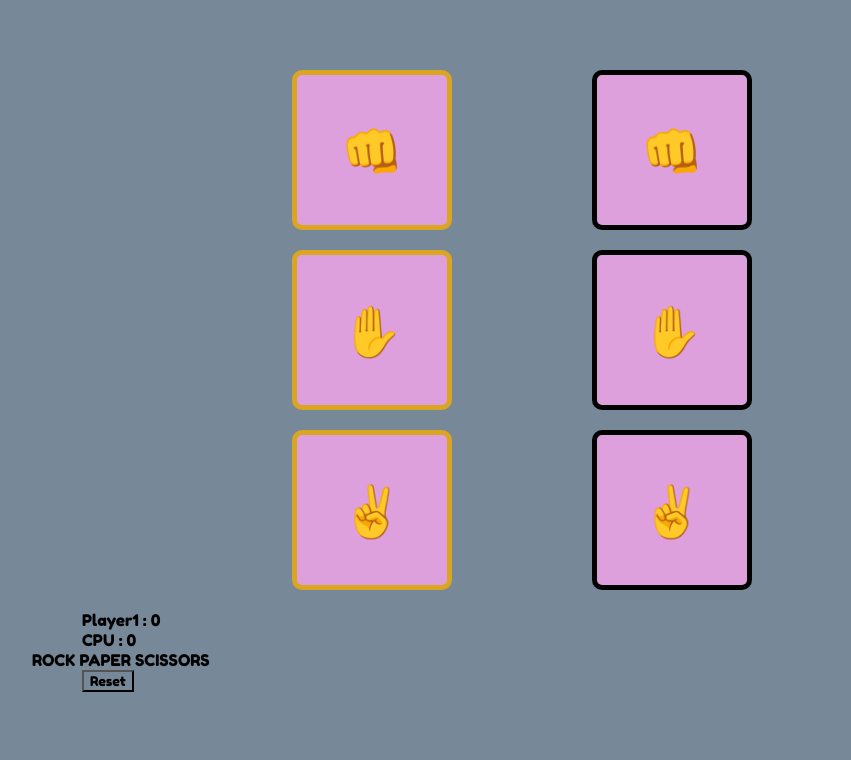
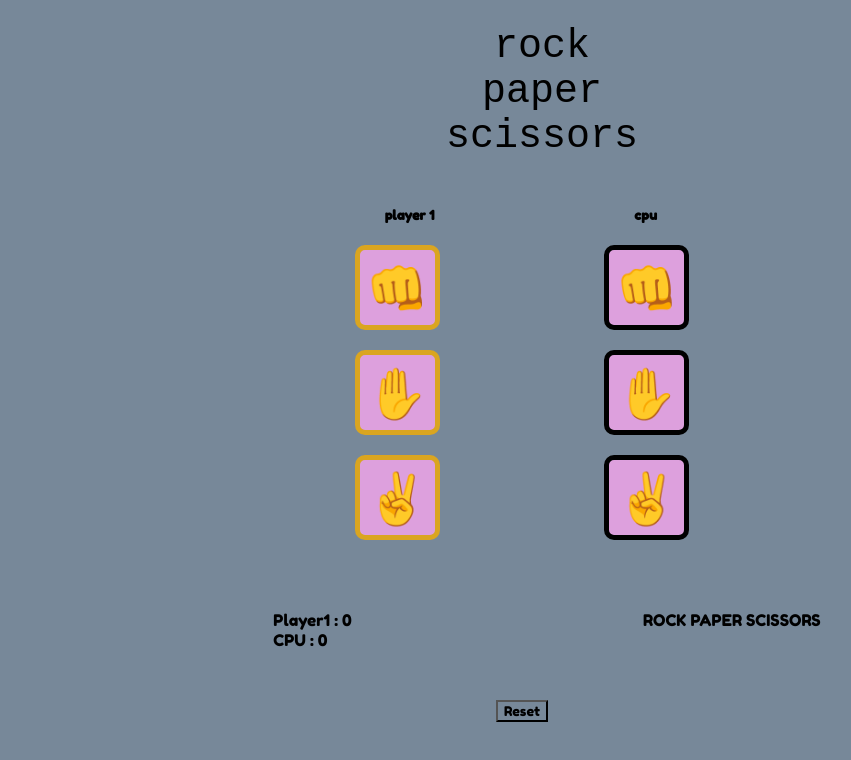
Before and after one commit to darylharkin/rockpaperscissors, a plain HTML site: page index.html in a window 1280 px wide. Shown: the whole page, without its empty margins (118-969 px from the left). Drawn offline with Linux system fonts and the light colour scheme.

Commit message:
some formatting

```diff
--- a/index.html
+++ b/index.html
@@ -11,18 +11,28 @@
     <title>Rock-v-Paper-v-Scissors</title>
 </head>
 <body>
+    <div class="title">
+        <ul>
+            <li>rock</li>
+            <li>paper</li>
+            <li>scissors</li>
+        </ul>
+    </div>
     <div class="container">
         <div class = "playerButtons">
+            <h5>player 1</h5>
             <div id = "div" class="rock">👊</div>
             <div id = "div" class="paper">✋</div>
             <div id = "div" class="scissors">✌️</div>
         </div>
         <div class="cpuButtons">
+            <h5>cpu</h5>
             <div id = "cpuRock">👊</div>
             <div id = "cpuPaper">✋</div>
             <div id = "cpuScissors">✌️</div>
         </div>
     </div>
+    <div class="hud">
         <div class="scoreboardContainer">
             <div id="scoreboardPlayer">Player1 : 0</div>
             <div id="scoreboardCpu">CPU : 0</div>
@@ -30,6 +40,7 @@
         <div id="bmContainer">
             ROCK PAPER SCISSORS
         </div>
+    </div>
         <div class="resetContainer">
             <button id="reset">Reset</button>
         </div>
--- a/styles.css
+++ b/styles.css
@@ -5,17 +5,32 @@
     font-family: 'Fredoka One', cursive;
 }
 
+.title ul {
+    list-style: none;
+}
+
+.title li {
+    font-family: monospace;
+    font-size: 40px;
+}
+
+.title {
+    display: flex;
+    justify-content: center;
+    text-align: center;
+}
+
 .container {
     display: flex;
     justify-content:center;
-    margin-top: 50px;
+    margin-top: 10px;
 }
 
 .playerButtons #div {
     display: flex;
     font-size: 50px;
-    height: 150px;
-    width: 150px;
+    height: 75px;
+    width: 75px;
     background-color: plum;
     border: goldenrod solid 5px;
     border-radius: 10px;
@@ -25,11 +40,28 @@
     margin: 20px;
 }
 
+
+.playerButtons :hover {
+    cursor: pointer;
+}
+
+.playerButtons h5 :hover {
+    cursor: vertical-text;
+}
+
+.cpuButtons :hover {
+    cursor: not-allowed;
+}
+
+.cpuButtons h5 :hover {
+    cursor: vertical-text;
+}
+
 .cpuButtons div {
     display: flex;
     font-size: 50px;
-    height: 150px;
-    width: 150px;
+    height: 75px;
+    width: 75px;
     background-color: plum;
     border: black solid 5px;
     border-radius: 10px;
@@ -40,12 +72,25 @@
 }
 
 .played {
-    transform: scale(1.1);
+    transform: scale(1.3);
     border: #ffc600 solid 5px;
     box-shadow: 0 0 1rem #ffc600;
 
 }
 
+.hud {
+    display: flex;
+    justify-content:space-evenly;
+    margin-top: 50px;
+}
+
+.resetContainer {
+    display: flex;
+    justify-content:center;
+    margin-top: 50px;
+}
+
+
 /* //scoreboard font {
     font-family: 'Fredoka One', cursive;
 
```
Lines whose indentation alone changed are shown as unchanged.
